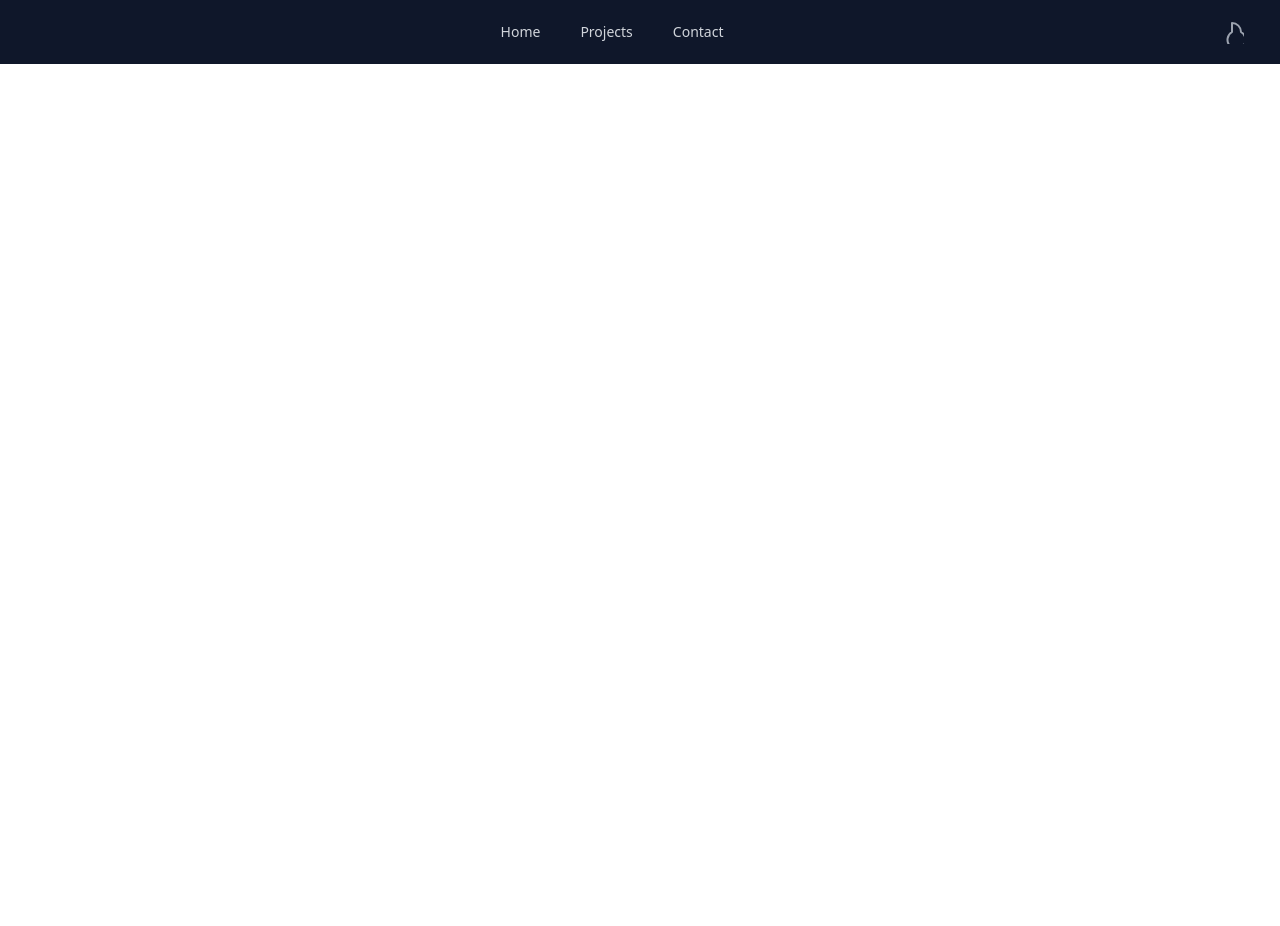
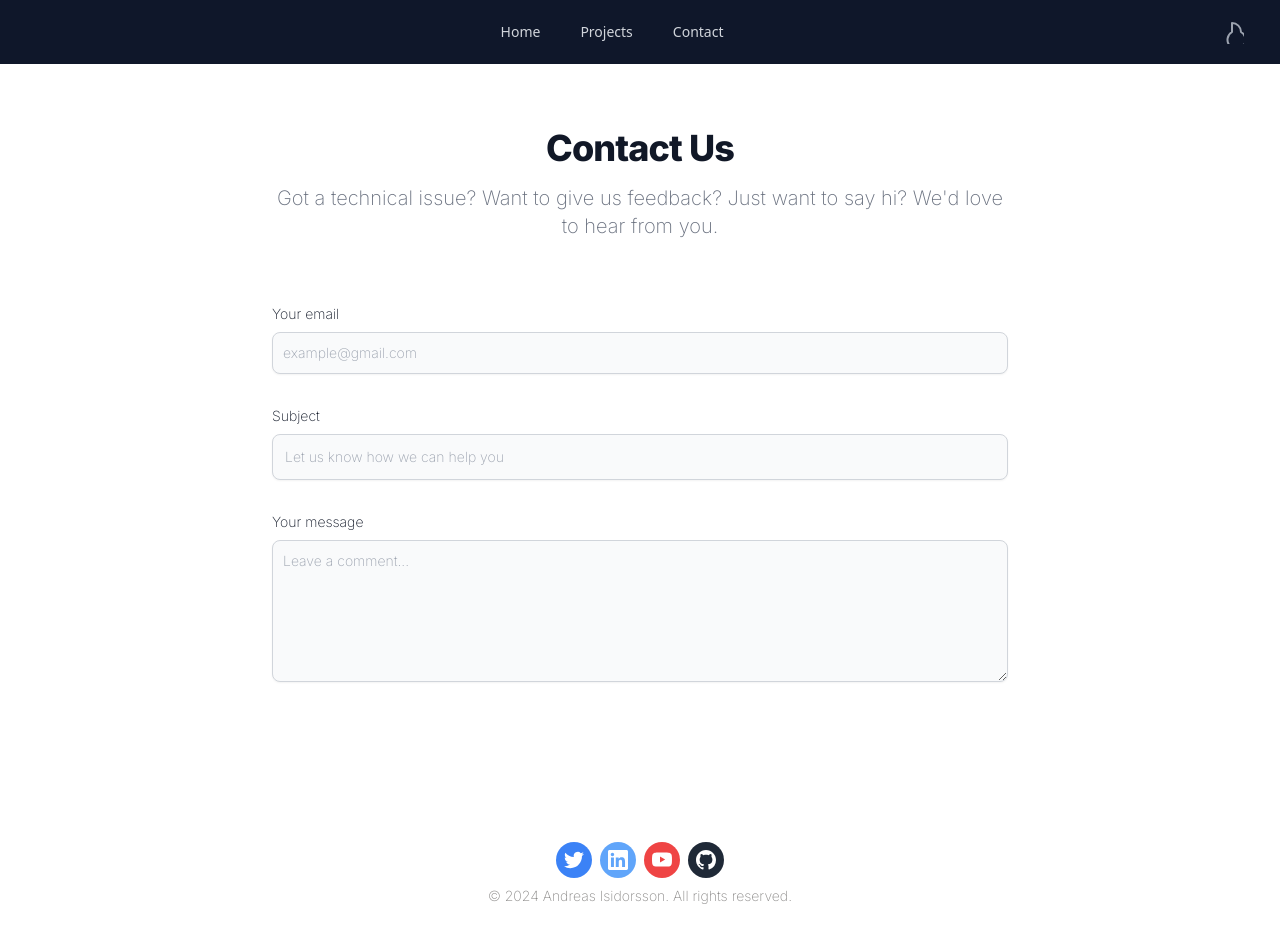
Before and after one commit to Cloticc/Minimal-Portfolio, a React (Vite) app: page /Minimal-Portfolio/contact in a window 1280 px wide. Before the commit the page ends 864 px from the top, so only its background shows below. Built offline with nearby package versions, Linux system fonts and the light colour scheme.

Commit message:
Remove unused imports and update portfolio item modal

```diff
--- a/src/App.jsx
+++ b/src/App.jsx
@@ -8,9 +8,12 @@
 import Header from "./components/Header";
 import Navbar from "./components/Navbar";
 import Portfolio from "./components/Portfolio";
-import PortfolioItems from "./components/PortfolioItems";
 import Time from "./components/Time";
 import Title from "./components/Title";
+
+// import PortfolioItems from "./components/PortfolioItems";
+
+
 
 function App() {
   const [isDarkMode, setIsDarkMode] = useState(false);
@@ -33,21 +36,20 @@
           <div className="max-w-5xl w-11/12 mx-auto">
             <Routes>
               <Route
+
                 path="/Minimal-Portfolio/"
                 element={
                   <>
                     <Header isDarkMode={isDarkMode} />
                     <Title isDarkMode={isDarkMode} />
                     <Time isDarkMode={isDarkMode} />
-                    <Contact isDarkMode={isDarkMode} />
-                    <Footer isDarkMode={isDarkMode} />
                   </>
                 }
               />
               <Route path="/Minimal-Portfolio/projects" element={<Portfolio isDarkMode={isDarkMode} />} />
-
-              {/* other routes */}
+              <Route path="/Minimal-Portfolio/contact" element={<Contact />} />
             </Routes>
+            <Footer isDarkMode={isDarkMode} />
           </div>
         </div>
       </div>
--- a/src/components/Contact.jsx
+++ b/src/components/Contact.jsx
@@ -4,45 +4,58 @@
 // TODO: Fix Contact.jsx
 
 function Contact() {
+  const handleSubmit = (event) => {
+    event.preventDefault();
+    const email = event.target.elements.email.value;
+    const subject = event.target.elements.subject.value;
+    const message = event.target.elements.message.value;
+
+
+    if (!email || !subject || !message) {
+      alert('All fields are required.');
+      return;
+    }
+
+
+    const emailRegex = /^[^\s@]+@[^\s@]+\.[^\s@]+$/;
+    if (!emailRegex.test(email)) {
+      alert('Please enter a valid email address.');
+      return;
+    }
+
+
+
+    // Do something with email, subject, and message
+    // For example, open the user's email client
+    // window.location.href = `mailto:${email}?subject=${encodeURIComponent(subject)}&body=${encodeURIComponent(message)}`;
+    window.location.href = `mailto:isidorssona@gmail.com?subject=${encodeURIComponent(subject)}&body=${encodeURIComponent(message)}`;
+  };
   return (
-    <h3 className="text-center border-solid text-4xl"> </h3>
+    <section class="bg-white dark:bg-gray-900">
+      <div class="py-8 lg:py-16 px-4 mx-auto max-w-screen-md">
+        <h2 class="mb-4 text-4xl tracking-tight font-extrabold text-center text-gray-900 dark:text-white">Contact Us</h2>
+        <p class="mb-8 lg:mb-16 font-light text-center text-gray-500 dark:text-gray-400 sm:text-xl">Got a technical issue? Want to give us feedback? Just want to say hi? We'd love to hear from you.</p>
+        <form action="#" class="space-y-8" onSubmit={handleSubmit}>
+          <div>
+            <label for="email" class="block mb-2 text-sm font-medium text-gray-900 dark:text-gray-300">Your email</label>
+            <input type="email" id="email" class="shadow-sm bg-gray-50 border border-gray-300 text-gray-900 text-sm rounded-lg focus:ring-primary-500 focus:border-primary-500 block w-full p-2.5 dark:bg-gray-700 dark:border-gray-600 dark:placeholder-gray-400 dark:text-white dark:focus:ring-primary-500 dark:focus:border-primary-500 dark:shadow-sm-light" placeholder="example@gmail.com" required />
+          </div>
+          <div>
+            <label for="subject" class="block mb-2 text-sm font-medium text-gray-900 dark:text-gray-300">Subject</label>
+            <input type="text" id="subject" class="block p-3 w-full text-sm text-gray-900 bg-gray-50 rounded-lg border border-gray-300 shadow-sm focus:ring-primary-500 focus:border-primary-500 dark:bg-gray-700 dark:border-gray-600 dark:placeholder-gray-400 dark:text-white dark:focus:ring-primary-500 dark:focus:border-primary-500 dark:shadow-sm-light" placeholder="Let us know how we can help you" required />
+          </div>
+          <div class="sm:col-span-2">
+            <label for="message" class="block mb-2 text-sm font-medium text-gray-900 dark:text-gray-400">Your message</label>
+            <textarea id="message" rows="6" class="block p-2.5 w-full text-sm text-gray-900 bg-gray-50 rounded-lg shadow-sm border border-gray-300 focus:ring-primary-500 focus:border-primary-500 dark:bg-gray-700 dark:border-gray-600 dark:placeholder-gray-400 dark:text-white dark:focus:ring-primary-500 dark:focus:border-primary-500" placeholder="Leave a comment..."></textarea>
+          </div>
+          <button type="submit" class="py-3 px-5 text-sm font-medium text-center text-white rounded-lg bg-primary-700 sm:w-fit hover:bg-primary-800 focus:ring-4 focus:outline-none focus:ring-primary-300 dark:bg-primary-600 dark:hover:bg-primary-700 dark:focus:ring-primary-800">Send message</button>
+        </form>
+      </div>
+    </section>
 
-    //     <div className="flex flex-col mb-10 mx-auto">
-    //       <div className="flex justify-center items-center">
-    //         <form
-    //           action="https://getform.io/f/(customSlugHere)"
-    //           method="POST"
-    //           className="flex flex-col w-full md:w-7/12"
-    //         >
-    //           <Title>Contact</Title>
-    //           <input
-    //             type="text"
-    //             name="name"
-    //             placeholder="Name"
-    //             className="p-2 bg-transparent border-2 rounded-md focus:outline-none"
-    //           />
-    //           <input
-    //             type="text"
-    //             name="email"
-    //             placeholder="Email"
-    //             className="my-2 p-2 bg-transparent border-2 rounded-md focus:outline-none"
-    //           />
-    //           <textarea
-    //             name="message"
-    //             placeholder="Message"
-    //             rows="10"
-    //             className="p-2 mb-4 bg-transparent border-2 rounded-md focus:outline-none"
-    //           />
-    //           <button
-    //             type="button"
-    //             className="text-center inline-block px-8 py-3 w-max text-base font-medium rounded-md text-white bg-gradient-to-r from-yellow-500 to-pink-500 drop-shadow-md hover:stroke-white"
-    //           >
-    //             Work With Me
-    //           </button>
-    //         </form>
-    //       </div>
-    //     </div>
   );
 }
 
+
+
 export default Contact;
--- a/src/components/PortfolioItems.jsx
+++ b/src/components/PortfolioItems.jsx
@@ -93,7 +93,7 @@
 
           {isOpen && (
             <div
-              className="fixed z-10 inset-0 overflow-y-auto"
+              className="fixed z-10 inset-0 overflow-y-auto "
               aria-labelledby="modal-title"
               role="dialog"
               aria-modal="true"
@@ -111,7 +111,7 @@
                   &#8203;
                 </span>
                 <div
-                  className="inline-block align-middle bg-white rounded-lg text-left overflow-hidden shadow-xl transform transition-all my-8 max-w-full w-full sm:max-w-md sm:w-3/4 lg:w-1/2"
+                  className="inline-block align-middle bg-white rounded-lg text-left overflow-hidden shadow-xl transform transition-all my-8 max-w-full w-full sm:max-w-md sm:w-3/4 lg:w-1/2 scale-200"
                   onClick={(e) => e.stopPropagation()} // Prevent the click event from propagating to the overlay
                 >
                   <button
@@ -121,7 +121,10 @@
                     &times;
                   </button>
                   {/* <img className="w-full h-full" src={imgUrl} alt="my image" /> */}
-                  <img className="w-full h-auto" src={imgUrl} alt="my image" />
+                  <img className="w-full h-full" src={imgUrl} alt="my image" />
+
+
+
                 </div>
               </div>
             </div>
--- a/tailwind.config.cjs
+++ b/tailwind.config.cjs
@@ -1,30 +1,43 @@
 module.exports = {
-  content: ['./index.html', './src/**/*.{jsx, js}'],
-  darkMode: 'class',
+  content: ["./index.html", "./src/**/*.{jsx, js}"],
+  darkMode: "class",
   theme: {
     extend: {
       fontFamily: {
-        inter: ['inter', 'serif'],
-        raleway: ['Raleway', 'sans'],
-
+        inter: ["inter", "serif"],
+        raleway: ["Raleway", "sans"],
+      },
+      // scale
+      scale: {
+        0: "0",
+        25: ".25",
+        50: ".5",
+        75: ".75",
+        90: ".9",
+        95: ".95",
+        100: "1",
+        105: "1.05",
+        110: "1.1",
+        125: "1.25",
+        150: "1.5",
+        200: "2",
       },
       animation: {
-        'fade-down': 'fade-down 5s'
+        "fade-down": "fade-down 5s",
       },
       keyframes: {
-        'fade-down': {
-          '0%': { opacity: '0', transform: 'translateY(-10%)' },
-          '100%': { opacity: '1', transform: 'translateY(0)' },
-        }
+        "fade-down": {
+          "0%": { opacity: "0", transform: "translateY(-10%)" },
+          "100%": { opacity: "1", transform: "translateY(0)" },
+        },
       },
       colors: {
-        'primary': '#0F172A',
-        'secondary': {
-          100: '#E2E2D5',
-          200: '#888883'
-        }
+        primary: "#0F172A",
+        secondary: {
+          100: "#E2E2D5",
+          200: "#888883",
+        },
       },
-
     },
   },
   plugins: [],
```
